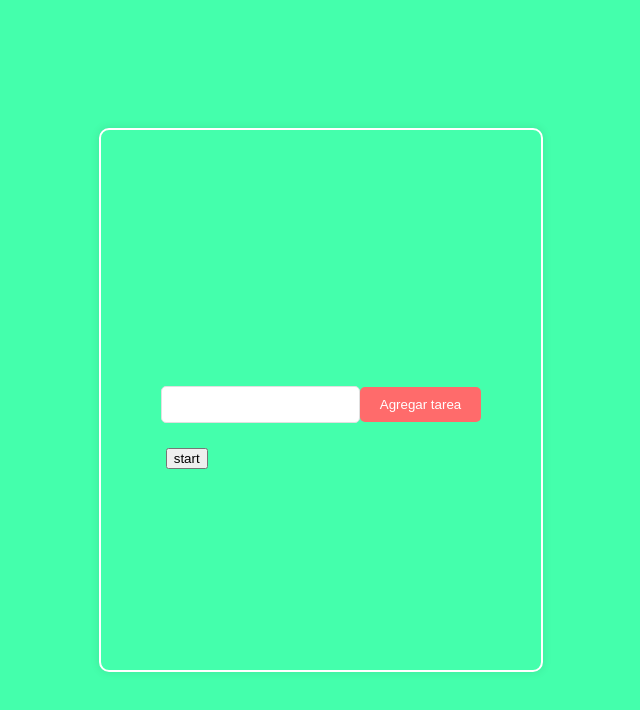
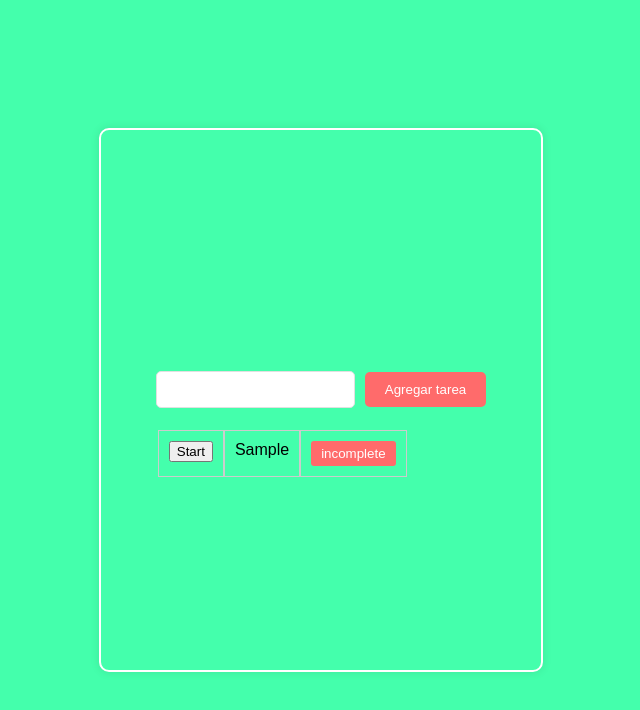
Before and after one commit to f3d3-mol/pomodoro, a plain HTML site: page index.html in a window 1280 px wide. Both pictures are taken after typing "Sample" into the empty fields and a click on the input "Agregar tarea". Shown: the whole page, without its empty margins (319-959 px from the left). Drawn offline with Linux system fonts and the light colour scheme.

Commit message:
se logran modificaciones en el css y se agrega la funcionalidad de creacion de tablas desde el formulario

```diff
--- a/main.js
+++ b/main.js
@@ -34,28 +34,50 @@ function createTask(value) {
     })  */
   /*   hasta esta parte se logra el resultado deseado agregando los nuevos task en el array task  */
 }
+function renderTask() {
+    // Borra los elementos existentes en el tBody
+    tBody.innerHTML = '';
 
-function renderTask(){
-    tBody.innerHTML = '';
     tasks.forEach(task => {
+        console.log(task);
+        // Crea una nueva fila (tr) para la tarea
         const tr = document.createElement("tr");
         tr.id = task.id;
+        tr.classList.add("tabla");
+
+        // Crea los botones "Start" y "Status"
         const btnStart = document.createElement("button");
-        btnStart.innerHTML = 'start';
+        btnStart.innerHTML = 'Start';
         btnStart.id = "btnStart";
         const btnStatus = document.createElement("button");
+        btnStatus.innerHTML = "incomplete";
+        btnStart.classList.add("table-buton")
+        btnStatus.classList.add("table-button")
+
+        // Crea las celdas (td) para la fila
         const tdStart = document.createElement("td");
         const tdTitle = document.createElement("td");
-        const tdState = document.createElement("td");
         const tdModify = document.createElement("td");
+        tdStart.classList.add("table-buton");
+        tdModify.classList.add("table-buton");
+        tdTitle.classList.add("table-title");
+        tdTitle.innerHTML = task.title;
+
+
+
+        // Agrega los botones a las celdas correspondientes
         tdStart.appendChild(btnStart);
         tdModify.appendChild(btnStatus);
 
+        // Agrega las celdas a la fila
         tr.appendChild(tdStart);
+        tr.appendChild(tdTitle);
+        tr.appendChild(tdModify);
+
+        // Agrega la fila completa al tBody
+        tBody.appendChild(tr);
 
         console.log(tr);
-
-        tBody.appendChild(tr)
-        console.log(tBody)
-    })
+        console.log(tBody);
+    });
 }
--- a/style.css
+++ b/style.css
@@ -1,27 +1,27 @@
 body {
   font-family: Arial, Helvetica, sans-serif;
-  background-color: #44ffac; /* Fondo verde claro */
+  background-color: #44ffac;
   margin: 0;
   padding: 0;
   display: flex;
   justify-content: center;
   align-items: center;
-  min-height: 100vh; /* Centrar verticalmente en la página */
+  min-height: 100vh;
 }
 
 #app {
-  background-color: #44ffac; /* Fondo verde claro */
-  width: 400px; /* Menos ancho */
-  height: 500px; /* Más alto */
-  margin: 20px auto; /* Margen superior más sutil */
-  border: 2px solid #fff; /* Borde blanco */
+  background-color: #44ffac;
+  width: 400px;
+  height: 500px;
+  margin: 20px auto;
+  border: 2px solid #fff;
   padding: 20px;
   border-radius: 10px;
   box-shadow: 0 0 10px rgba(0, 0, 0, 0.1);
   display: flex;
-  flex-direction: column; /* Alineación vertical */
-  justify-content: center; /* Alineación horizontal */
-  align-items: center; /* Alineación horizontal */
+  flex-direction: column;
+  justify-content: center;
+  align-items: center;
 }
 
 #time {
@@ -37,20 +37,18 @@ body {
 
 .form {
   display: flex;
-  flex-direction: column; /* Alineación vertical */
-  align-items: center; /* Alineación horizontal */
-
+  flex-direction: row; /* Cambia a fila para alinear elementos en línea */
+  align-items: center;
   margin-top: 20px;
 }
 
 #form {
-  display: flex;
-  flex-direction: row; /* Alineación vertical */
-  align-items: center; /* Alineación horizontal */
-
+  display:flex; /* Alinea elementos en línea */
+  align-items: center;
 }
 
-input[type="text"] {
+/* Estilos para los elementos de entrada en el formulario */
+#itTask {
   padding: 10px;
   border: 1px solid #e0e0e0;
   border-radius: 5px;
@@ -58,45 +56,54 @@ input[type="text"] {
 
 }
 
-input[type="submit"] {
+#bAdd {
   border: none;
-  background-color: #ff6b6b; /* Rojo claro */
+  background-color: #ff6b6b;
   color: #fff;
   padding: 10px 20px;
   border-radius: 5px;
   cursor: pointer;
   transition: background-color 0.3s;
+
+  margin-left: 10px; /* Separación entre el botón "Agregar tarea" y el campo de entrada */
 }
 
-input[type="submit"]:hover {
-  background-color: #e95a5a; /* Rojo más oscuro al pasar el mouse */
+#bAdd:hover {
+  background-color: #e95a5a;
 }
 
 #tasks {
   display: flex;
-  flex-direction: column; /* Alineación vertical */
+  flex-direction: column;
   gap: 10px;
   margin-top: 20px;
 }
 
-.task {
+/* Establece un ancho fijo y adapta al contenido */
+tr.tabla {
   display: flex;
-  gap: 10px;
-  align-items: center;
+  width: 100%;
+  margin-bottom: 10px;
 }
 
-.task .completed {
-  display: flex;
-  align-items: center;
-  gap: 10px;
-
+/* Establece un ancho igual para todas las celdas de la fila */
+tr.tabla td {
+  flex: 1;
+  padding: 10px;
+  border: 1px solid #ccc;
 }
 
-.done {
-  display: inline-block;
-  padding: 5px;
-  background-color: #dcdcdc; /* Gris claro */
+/* Estilos para los botones en las filas de la tabla */
+.table-button {
+  background-color: #ff6b6b;
+  color: #fff;
+  border: none;
+  padding: 5px 10px;
   border-radius: 3px;
-  font-weight: bold;
-  color: #333;
+  cursor: pointer;
+  transition: background-color 0.3s;
 }
+
+.table-button:hover {
+  background-color: #e95a5a;
+}
```
